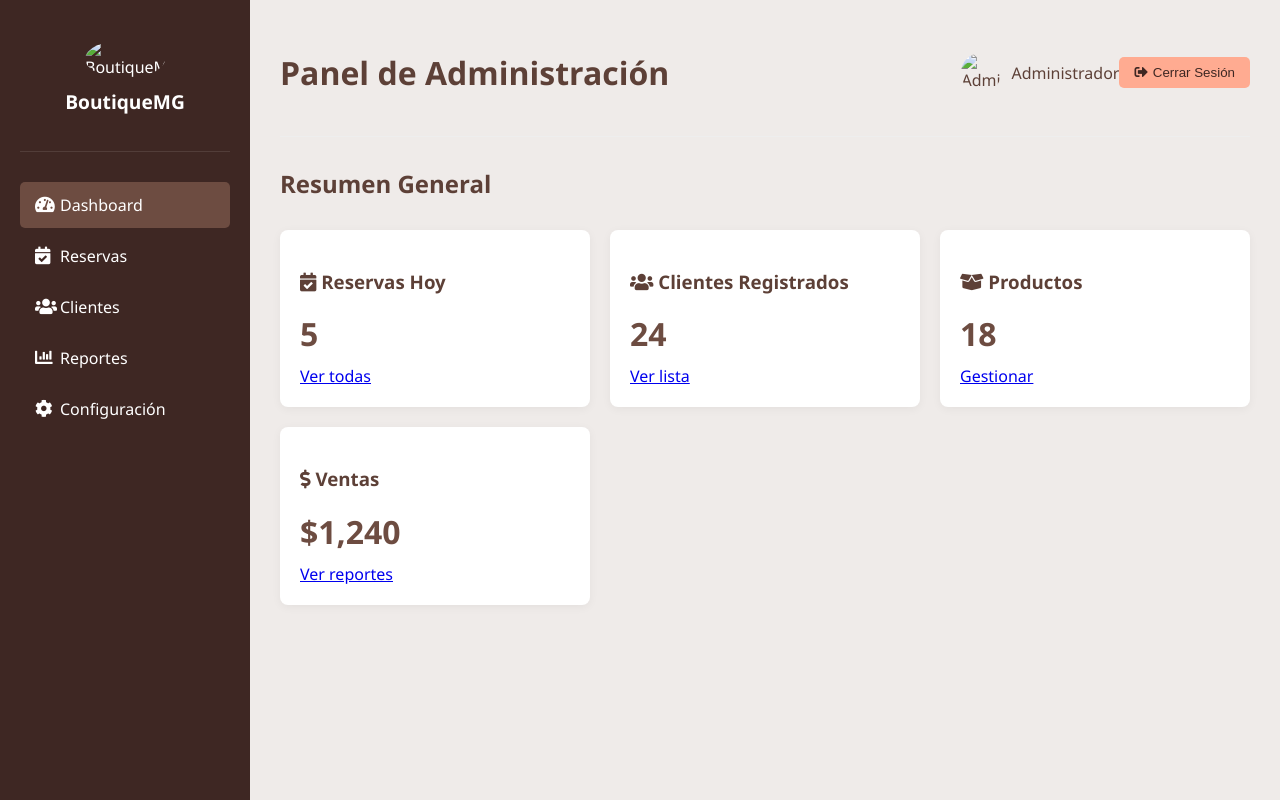
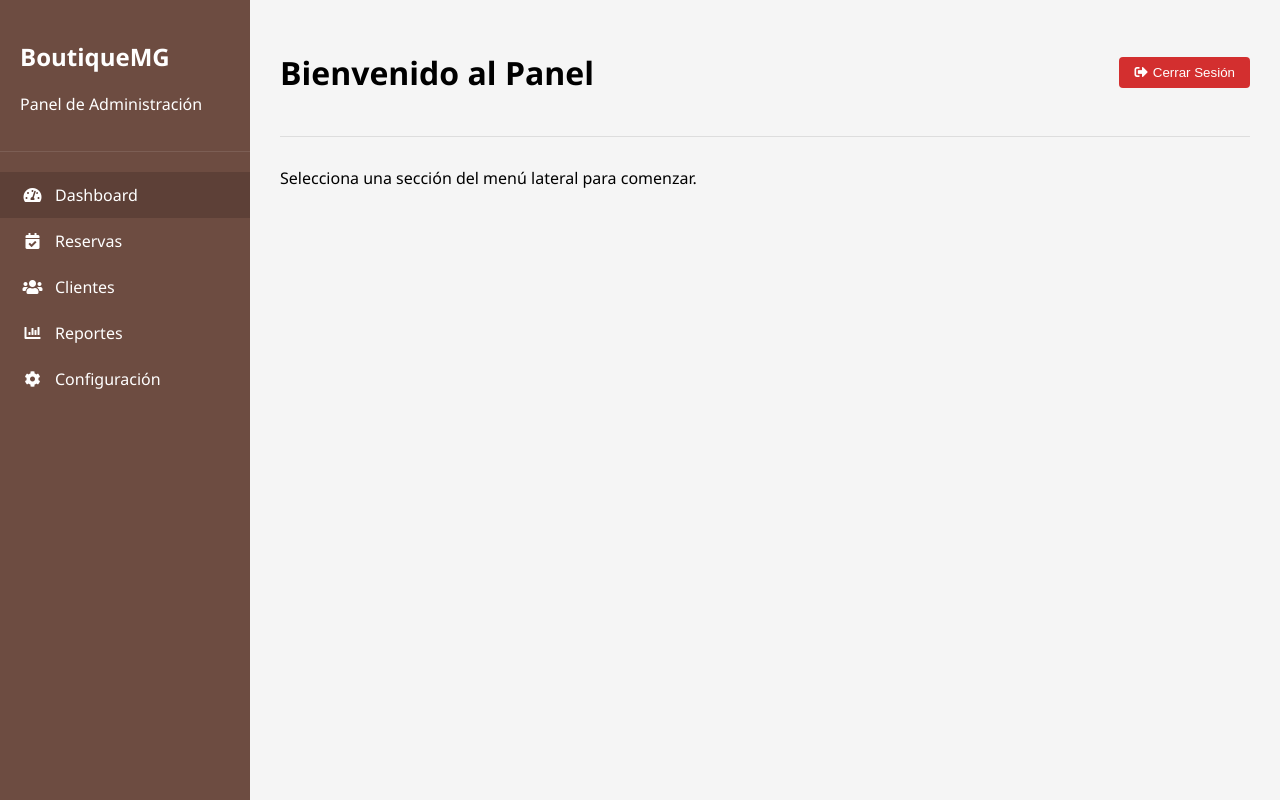
Before and after one commit to blackmamba279/reservas.boutique, a plain HTML site: page admin/index.html in a window 1280 px wide. Drawn offline with Linux system fonts and the light colour scheme; sample sign-in values are in the browser's storage.

Commit message:
Update index.html

```diff
--- a/admin/index.html
+++ b/admin/index.html
@@ -3,256 +3,157 @@
 <head>
     <meta charset="UTF-8">
     <meta name="viewport" content="width=device-width, initial-scale=1.0">
-    <title>Panel de Administración - BoutiqueMG</title>
+    <title>Panel Admin - BoutiqueMG</title>
+    <link rel="stylesheet" href="../assets/css/admin.css">
     <link rel="stylesheet" href="https://cdnjs.cloudflare.com/ajax/libs/font-awesome/5.15.3/css/all.min.css">
-    <link rel="stylesheet" href="../assets/css/admin.css">
     <style>
-        :root {
-            --primary: #6d4c41;
-            --secondary: #d7ccc8;
-            --accent: #ffab91;
-            --text: #5d4037;
-            --light: #efebe9;
-            --dark: #3e2723;
-        }
-
+        /* Estilos básicos para el panel */
         body {
-            font-family: 'Segoe UI', Roboto, Oxygen, Ubuntu, Cantarell, sans-serif;
+            font-family: 'Segoe UI', Tahoma, Geneva, Verdana, sans-serif;
             margin: 0;
             padding: 0;
-            background-color: var(--light);
-            color: var(--text);
+            background-color: #f5f5f5;
         }
 
         .admin-container {
-            display: grid;
-            grid-template-columns: 250px 1fr;
+            display: flex;
             min-height: 100vh;
         }
 
-        .admin-sidebar {
-            background-color: var(--dark);
+        .sidebar {
+            width: 250px;
+            background-color: #6d4c41;
             color: white;
-            padding: 20px;
+            padding: 20px 0;
         }
 
-        .admin-logo {
-            text-align: center;
-            padding: 20px 0;
+        .sidebar-header {
+            padding: 0 20px 20px;
             border-bottom: 1px solid rgba(255,255,255,0.1);
-            margin-bottom: 30px;
         }
 
-        .admin-logo img {
-            max-width: 80px;
-            border-radius: 50%;
+        .sidebar-menu {
+            list-style: none;
+            padding: 0;
+            margin-top: 20px;
         }
 
-        .admin-logo h2 {
-            margin-top: 10px;
-            font-size: 1.2rem;
+        .sidebar-menu a {
+            display: block;
+            color: white;
+            padding: 12px 20px;
+            text-decoration: none;
+            transition: all 0.3s;
+            display: flex;
+            align-items: center;
         }
 
-        .admin-menu {
-            list-style: none;
-            padding: 0;
+        .sidebar-menu a:hover, .sidebar-menu a.active {
+            background-color: #5d4037;
         }
 
-        .admin-menu li {
-            margin-bottom: 5px;
+        .sidebar-menu i {
+            width: 25px;
+            text-align: center;
+            margin-right: 10px;
         }
 
-        .admin-menu a {
-            display: flex;
-            align-items: center;
-            padding: 12px 15px;
-            color: white;
-            text-decoration: none;
-            border-radius: 5px;
-            transition: all 0.3s;
-        }
-
-        .admin-menu a:hover, .admin-menu a.active {
-            background-color: var(--primary);
-        }
-
-        .admin-menu i {
-            width: 25px;
-            font-size: 1.1rem;
-        }
-
-        .admin-main {
+        .main-content {
+            flex: 1;
             padding: 30px;
         }
 
-        .admin-header {
+        .header {
             display: flex;
             justify-content: space-between;
             align-items: center;
             margin-bottom: 30px;
             padding-bottom: 20px;
-            border-bottom: 1px solid #eee;
+            border-bottom: 1px solid #ddd;
         }
 
-        .user-info {
-            display: flex;
-            align-items: center;
-        }
-
-        .user-info img {
-            width: 40px;
-            height: 40px;
-            border-radius: 50%;
-            margin-right: 10px;
-        }
-
-        .btn-logout {
-            background-color: var(--accent);
-            color: var(--dark);
+        .logout-btn {
+            background-color: #d32f2f;
+            color: white;
             border: none;
             padding: 8px 15px;
-            border-radius: 5px;
+            border-radius: 4px;
             cursor: pointer;
             display: flex;
             align-items: center;
         }
 
-        .btn-logout i {
+        .logout-btn i {
             margin-right: 5px;
-        }
-
-        .dashboard-cards {
-            display: grid;
-            grid-template-columns: repeat(auto-fill, minmax(250px, 1fr));
-            gap: 20px;
-            margin-top: 30px;
-        }
-
-        .dashboard-card {
-            background-color: white;
-            border-radius: 8px;
-            padding: 20px;
-            box-shadow: 0 2px 10px rgba(0,0,0,0.05);
-        }
-
-        .card-value {
-            font-size: 2rem;
-            font-weight: bold;
-            margin: 10px 0;
-            color: var(--primary);
         }
     </style>
 </head>
 <body>
     <div class="admin-container">
-        <!-- Sidebar -->
-        <div class="admin-sidebar">
-            <div class="admin-logo">
-                <img src="../assets/images/logo-admin.png" alt="BoutiqueMG">
+        <!-- Barra lateral -->
+        <div class="sidebar">
+            <div class="sidebar-header">
                 <h2>BoutiqueMG</h2>
+                <p>Panel de Administración</p>
             </div>
 
-            <ul class="admin-menu">
+            <ul class="sidebar-menu">
                 <li><a href="index.html" class="active">
                     <i class="fas fa-tachometer-alt"></i> Dashboard
                 </a></li>
-                <li><a href="reservas.html">
+                <li><a href="./reservas.html">
                     <i class="fas fa-calendar-check"></i> Reservas
                 </a></li>
-                <li><a href="clientes.html">
+                <li><a href="./clientes.html">
                     <i class="fas fa-users"></i> Clientes
                 </a></li>
-                <li><a href="reportes.html">
+                <li><a href="./reportes.html">
                     <i class="fas fa-chart-bar"></i> Reportes
                 </a></li>
-                <li><a href="configuracion.html">
+                <li><a href="./configuracion.html">
                     <i class="fas fa-cog"></i> Configuración
                 </a></li>
             </ul>
         </div>
 
-        <!-- Main Content -->
-        <div class="admin-main">
-            <div class="admin-header">
-                <h1>Panel de Administración</h1>
-                <div class="user-info">
-                    <img src="../assets/images/user-avatar.png" alt="Admin">
-                    <span>Administrador</span>
-                    <button class="btn-logout" id="logoutBtn">
+        <!-- Contenido principal -->
+        <div class="main-content">
+            <div class="header">
+                <h1>Bienvenido al Panel</h1>
+                <button class="logout-btn" id="logoutBtn">
                     <i class="fas fa-sign-out-alt"></i> Cerrar Sesión
                 </button>
             </div>
-            </div>
 
-            <h2>Resumen General</h2>
-
-            <div class="dashboard-cards">
-                <div class="dashboard-card">
-                    <h3><i class="fas fa-calendar-check"></i> Reservas Hoy</h3>
-                    <div class="card-value" id="todayReservations">0</div>
-                    <a href="reservas.html">Ver todas</a>
-                </div>
-
-                <div class="dashboard-card">
-                    <h3><i class="fas fa-users"></i> Clientes Registrados</h3>
-                    <div class="card-value" id="totalClients">0</div>
-                    <a href="clientes.html">Ver lista</a>
-                </div>
-
-                <div class="dashboard-card">
-                    <h3><i class="fas fa-box-open"></i> Productos</h3>
-                    <div class="card-value" id="totalProducts">0</div>
-                    <a href="configuracion.html">Gestionar</a>
-                </div>
-
-                <div class="dashboard-card">
-                    <h3><i class="fas fa-dollar-sign"></i> Ventas</h3>
-                    <div class="card-value" id="totalSales">$0</div>
-                    <a href="reportes.html">Ver reportes</a>
-                </div>
+            <div class="dashboard">
+                <!-- Contenido del dashboard -->
+                <p>Selecciona una sección del menú lateral para comenzar.</p>
             </div>
         </div>
     </div>
 
     <!-- Scripts -->
-    <script src="../assets/js/admin/auth.js"></script>
     <script>
-        // Verificar autenticación al cargar
-        document.addEventListener('DOMContentLoaded', function() {
-            // Verificar sesión
+        // Verificar autenticación
         if(localStorage.getItem('adminLoggedIn') !== 'true') {
             window.location.href = 'login.html';
         }
 
-            // Configurar logout
+        // Configurar botón de logout
         document.getElementById('logoutBtn').addEventListener('click', function() {
             localStorage.removeItem('adminLoggedIn');
             window.location.href = 'login.html';
         });
 
-            // Cargar datos del dashboard
-            loadDashboardData();
-
-            // Marcar enlace activo
-            const currentPage = window.location.pathname.split('/').pop();
-            document.querySelectorAll('.admin-menu a').forEach(link => {
+        // Resaltar enlace activo
+        const currentPage = location.pathname.split('/').pop();
+        document.querySelectorAll('.sidebar-menu a').forEach(link => {
             if(link.getAttribute('href') === currentPage) {
                 link.classList.add('active');
             } else {
                 link.classList.remove('active');
             }
         });
-        });
-
-        function loadDashboardData() {
-            // Simular carga de datos
-            setTimeout(() => {
-                document.getElementById('todayReservations').textContent = '5';
-                document.getElementById('totalClients').textContent = '24';
-                document.getElementById('totalProducts').textContent = '18';
-                document.getElementById('totalSales').textContent = '$1,240';
-            }, 800);
-        }
     </script>
 </body>
 </html>
```
Lines whose indentation alone changed are shown as unchanged.
